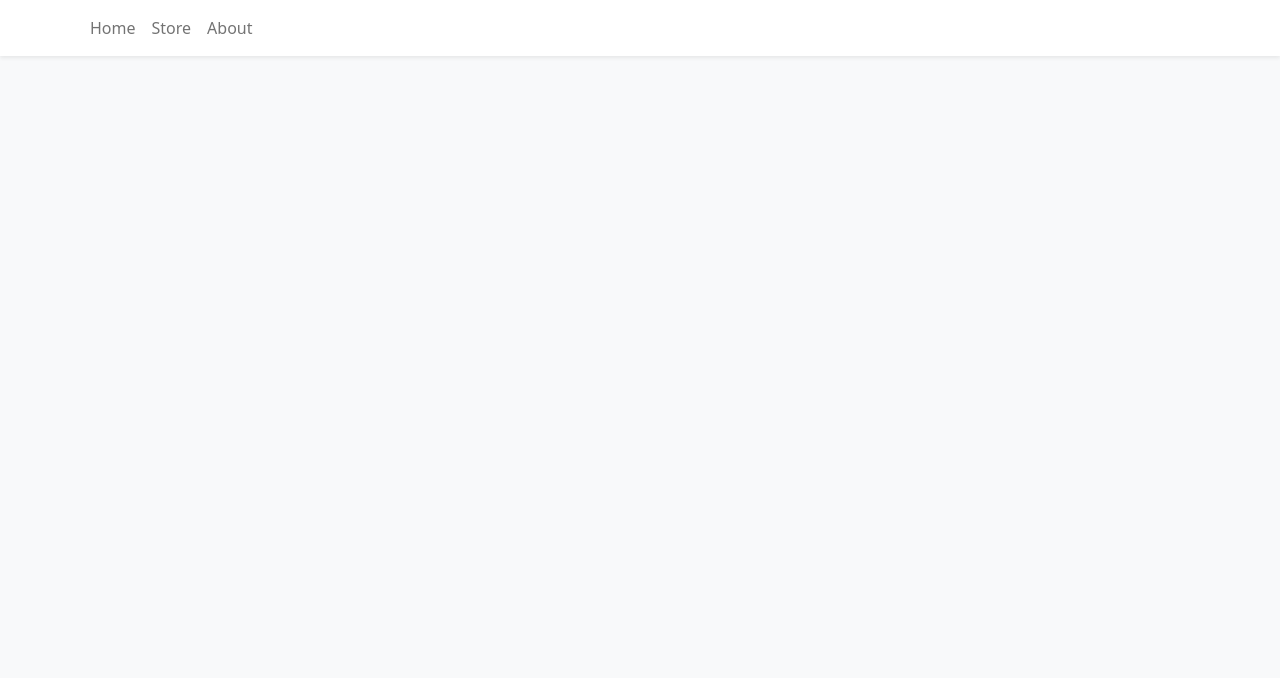
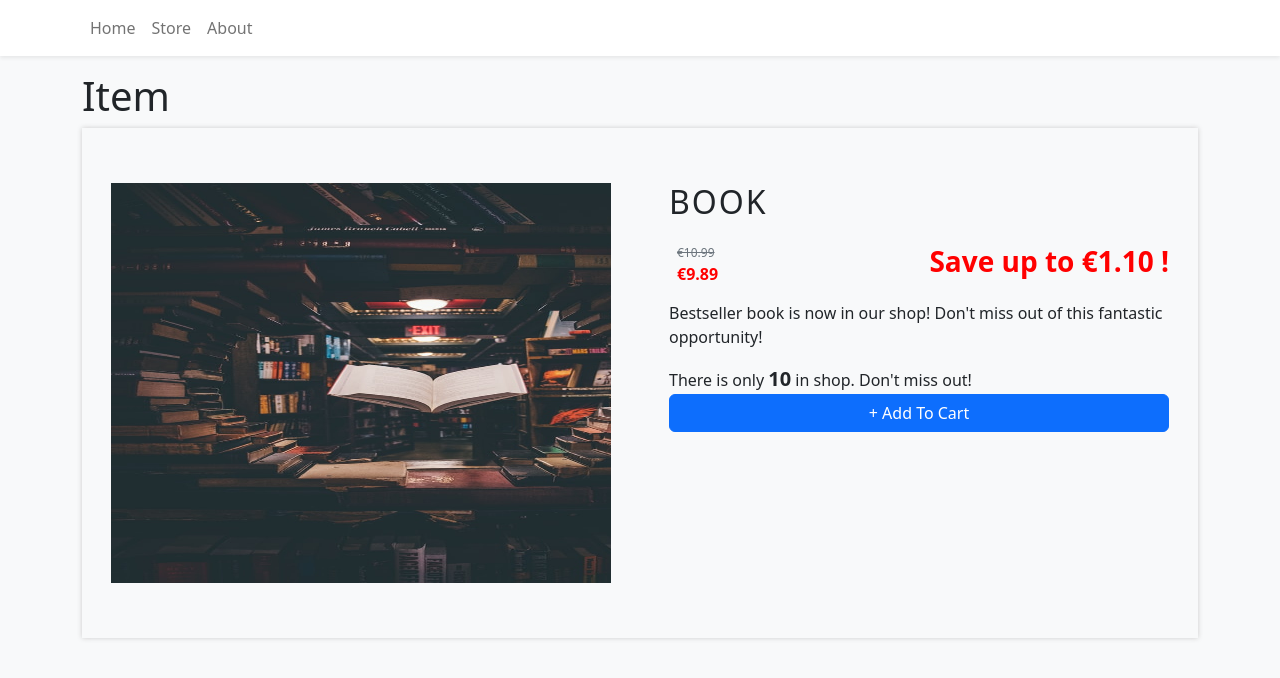
Before and after one commit to Marius456/eshop, a React (Create React App) app: page /item/1 in a window 1280 px wide. Before the commit this address had no page. Shown: the top 678 px of the page. Built offline with nearby package versions, Linux system fonts and the light colour scheme.

Commit message:
added item detail page

```diff
--- a/src/App.js
+++ b/src/App.js
@@ -5,7 +5,7 @@ import { Store } from "./pages/Store"
 import { About } from "./pages/About"
 import { Navbar } from "./components/Navbar"
 import { ShoppingCartProvider } from "./context/ShoppingCartContext"
-import { Item } from "./pages/Item"
+import { ItemDetail } from "./pages/ItemDetail"
 
 function App() {
   return (
@@ -15,7 +15,7 @@ function App() {
         <Routes>
           <Route path="/" element={<Home />}/>
           <Route path="/store" element={<Store />}/>
-          <Route path="/item" element={<Item />}/>
+          <Route path="/item/:id" element={<ItemDetail />}/>
           <Route path="/about" element={<About />}/>
         </Routes>
       </Container>
--- a/src/components/CartItem.js
+++ b/src/components/CartItem.js
@@ -1,4 +1,5 @@
-import { Button, Stack } from "react-bootstrap";
+import { Button, Nav, Stack } from "react-bootstrap";
+import { NavLink } from "react-router-dom";
 import { useShoppingCart } from "../context/ShoppingCartContext";
 import { getItem } from "../services/ItemService";
 import { formatCurrency } from "../utilities/formatCurrency";
@@ -10,10 +11,12 @@ export function CartItem({id, quantity}){
 
     return (
         <Stack direction="horizontal" gap={2} className="d-flex align-items-center">
-            <img
-                src={item.imgUrl}
-                style={{ width: "125px", height: "75px", objectFit: "cover"}}
-            />
+            <Nav.Link to={"/item/"+ id} as={NavLink}>
+                <img
+                    src={item.imgUrl}
+                    style={{ width: "125px", height: "75px", objectFit: "cover"}}
+                />
+            </Nav.Link>
             <div className="me-auto">
                 <div>
                     {item.name} {quantity > 1 && ( <span className="text-muted" style={{fontSize: ".65rem"}}>x{quantity}</span>)}
@@ -23,7 +26,7 @@ export function CartItem({id, quantity}){
                 </div>
             </div>
             <div>
-              {formatCurrency(item.price * (100 - item.discount) / 100 * quantity)}
+                {formatCurrency(item.price * (100 - item.discount) / 100 * quantity)}
             </div>
             <Button variant="outline-danger" size="sm" onClick={() => removeFromCart(item.id)}>&times;</Button>
         </Stack>
--- a/src/components/StoreItem.js
+++ b/src/components/StoreItem.js
@@ -1,15 +1,12 @@
-import { Button, Card, Nav, Stack } from "react-bootstrap";
+import { Card, Nav, Stack } from "react-bootstrap";
 import { NavLink } from "react-router-dom"
-import { useShoppingCart } from "../context/ShoppingCartContext";
 import { formatCurrency } from "../utilities/formatCurrency";
 
 export function StoreItem({ id, name, price, discount, imgUrl}){
-    const { getItemQuantity, increaseCartQuantity, decreaseCartQuantity, removeFromCart} = useShoppingCart()
-    const quantity = getItemQuantity(id)
      return (
 
      <Card className="h-100">
-        <Nav.Link to="/item/{id}" as={NavLink}>
+        <Nav.Link to={"/item/"+ id} as={NavLink}>
             <Card.Img
                 variant="top"
                 src={imgUrl}
@@ -38,26 +35,12 @@ export function StoreItem({ id, name, price, discount, imgUrl}){
                 {discount !== 0 ? (
                 <Stack direction="horizontal">
                     <div >
-                        <div className="ms-2 text-muted" style={{fontSize: ".75rem"}}>{formatCurrency(price)}</div>
+                        <div className="ms-2 text-muted" style={{fontSize: ".75rem", textDecoration: 'line-through'}}>{formatCurrency(price)}</div>
                         <div className="ms-2" style={{ color: "red"}}>{formatCurrency(price * (100 - discount) / 100)}</div>
                     </div>
                 </Stack>
                 ) : <div className="ms-2 text-muted ">{formatCurrency(price)}</div>}
             </Card.Title>
-            <div className="mt-auto">
-                {quantity === 0 ? (
-                    <Button className="w-100" onClick={() => increaseCartQuantity(id)}> + Add To Cart</Button>
-                ) : <div className="d-flex align-items-center flex-column" style={{ gap: ".5rem"}}>
-                        <div className="d-flex align-items-center justify-content-center" style={{ gap: ".5rem"}}>
-                            <Button onClick={() => decreaseCartQuantity(id)}>-</Button>
-                            <div>
-                                <span className="fs-3"> {quantity}</span> in cart
-                            </div>
-                            <Button onClick={() => increaseCartQuantity(id)}>+</Button>
-                        </div>
-                        <Button variant="danger" size="sm" onClick={() => removeFromCart(id)}>Remove</Button>
-                    </div>}
-            </div>
         </Card.Body>
      </Card>
      )
--- a/src/data/items.json
+++ b/src/data/items.json
@@ -2,28 +2,36 @@
     {
       "id": 1,
       "name": "Book",
+      "description": "Bestseller book is now in our shop! Don't miss out of this fantastic opportunity!",
       "price": 10.99,
+      "count": 10,
       "discount": 10,
       "imgUrl": "/imgs/book.jpg"
     },
     {
       "id": 2,
       "name": "Computer",
+      "description": "Bestseller computer is now in our shop! Don't miss out of this fantastic opportunity!",
       "price": 1199,
+      "count": 10,
       "discount": 25,
       "imgUrl": "/imgs/computer.jpg"
     },
     {
       "id": 3,
       "name": "Banana",
+      "description": "Bestseller banana is now in our shop! Don't miss out of this fantastic opportunity!",
       "price": 1.05,
+      "count": 10,
       "discount": 0,
       "imgUrl": "/imgs/banana.jpg"
     },
     {
       "id": 4,
       "name": "Car",
+      "description": "Bestseller car is now in our shop! Don't miss out of this fantastic opportunity!",
       "price": 14000,
+      "count": 10,
       "discount": 50,
       "imgUrl": "/imgs/car.jpg"
     }
--- a/src/pages/Item.js
+++ /dev/null
@@ -1,62 +0,0 @@
-import { Button, Card, Stack } from "react-bootstrap";
-import { useShoppingCart } from "../context/ShoppingCartContext";
-import { formatCurrency } from "../utilities/formatCurrency";
-
-export function Item({ id, name, price, discount, imgUrl}){
-
-    const { getItemQuantity, increaseCartQuantity, decreaseCartQuantity, removeFromCart} = useShoppingCart()
-    const quantity = getItemQuantity(id)
-
-    return <><h1>Item page!</h1>
-    <Card className="h-100">
-        <Card.Img
-            variant="top"
-            src={imgUrl}
-            height="200px"
-            style={{objectFit: "cover"}}
-        />
-
-        {discount !== 0 && (
-         <div
-            className="rounded-circle bg-danger d-flex justify-content-center align-items-center"
-            style={{
-                color: "white",
-                width: "3rem",
-                height: "3rem",
-                position: "absolute",
-                up: 0,
-                left: 0,
-                transform: "translate(25%, 25%)"
-                }}>
-            {discount} %
-        </div>)}
-        <Card.Body className="d-flex flex-column">
-            <Card.Title className="d-flex justify-content-between align-items-baseline mb-4">
-                <span className="fs-2">{name}</span>
-                {discount !== 0 ? (
-                <Stack direction="horizontal">
-                    <div >
-                        <div className="ms-2 text-muted" style={{fontSize: ".75rem"}}>{formatCurrency(price)}</div>
-                        <div className="ms-2" style={{ color: "red"}}>{formatCurrency(price * (100 - discount) / 100)}</div>
-                    </div>
-                </Stack>
-                ) : <div className="ms-2 text-muted ">{formatCurrency(price)}</div>}
-            </Card.Title>
-            <div className="mt-auto">
-                {quantity === 0 ? (
-                    <Button className="w-100" onClick={() => increaseCartQuantity(id)}> + Add To Cart</Button>
-                ) : <div className="d-flex align-items-center flex-column" style={{ gap: ".5rem"}}>
-                        <div className="d-flex align-items-center justify-content-center" style={{ gap: ".5rem"}}>
-                            <Button onClick={() => decreaseCartQuantity(id)}>-</Button>
-                            <div>
-                                <span className="fs-3"> {quantity}</span> in cart
-                            </div>
-                            <Button onClick={() => increaseCartQuantity(id)}>+</Button>
-                        </div>
-                        <Button variant="danger" size="sm" onClick={() => removeFromCart(id)}>Remove</Button>
-                    </div>}
-            </div>
-        </Card.Body>
-     </Card>
-    </>
-}
--- /dev/null
+++ b/src/pages/ItemDetail.css
@@ -0,0 +1,47 @@
+.details{
+    box-sizing: border-box;
+    max-width: 1200px;
+     width: 100%;
+    box-shadow: 0 0 5px #ccc;
+
+    display: flex;
+    justify-content: space-around;
+    flex-wrap: wrap;
+    padding: 30px 0;
+}
+.details .big-img{
+    max-width: 500px;
+    min-width: 290px;
+    overflow: hidden;
+    margin: 25px;
+}
+
+.big-img{
+    width: 100%;
+    height: 100%;
+    max-height: 400px;
+    display: flex;
+    object-fit: cover;
+}
+
+.details .box{
+    max-width: 500px;
+    min-width: 290px;
+    margin: 25px;
+}
+
+.box .row{
+    display: flex;
+    justify-content: space-between;
+    margin-bottom: 15px;
+}
+
+.box .row h2{
+    text-transform: uppercase;
+    letter-spacing: 2px;
+}
+
+.box p{
+    line-height: 1.5;
+    margin: 15px 0;
+}
--- /dev/null
+++ b/src/pages/ItemDetail.js
@@ -0,0 +1,62 @@
+import { Button, Stack } from "react-bootstrap";
+import { useParams } from "react-router-dom";
+import { useShoppingCart } from "../context/ShoppingCartContext";
+import { getItem } from "../services/ItemService";
+import { formatCurrency } from "../utilities/formatCurrency";
+
+import './ItemDetail.css';
+
+export function ItemDetail(){
+    const { getItemQuantity, increaseCartQuantity, decreaseCartQuantity, removeFromCart} = useShoppingCart()
+    const { id } = useParams();
+    const item = getItem(Number(id))
+    if (item == null) return null
+    const quantity = getItemQuantity(item.id)
+
+    return <><h1>Item</h1>
+        <div className="details">
+            <div className="big-img">
+                <img src={item.imgUrl} alt=""/>
+            </div>
+
+            <div className="box">
+                <div className="row">
+                    <h2>{item.name}</h2>
+                </div>
+
+                {item.discount !== 0 ? (
+                <Stack direction="horizontal">
+                    <div className="me-auto">
+                        <div className="ms-2 text-muted" style={{fontSize: ".75rem", textDecoration: 'line-through'}}>{formatCurrency(item.price)}</div>
+                        <div className="ms-2" style={{ color: "red", fontWeight: 'bold'}}>{formatCurrency(item.price * (100 - item.discount) / 100)}</div>
+                    </div>
+                    <div>
+                        <h3 style={{ color: "red", fontWeight: 'bold'}}>Save up to {formatCurrency(item.price - item.price * (100 - item.discount) / 100)} !</h3>
+                    </div>
+                </Stack>
+                ) : <div className="ms-2 text-muted ">{formatCurrency(item.price)}</div>}
+
+                <p>{item.description}</p>
+
+                <div>
+                    There is only  <span className="fs-5" style={{fontWeight: 'bold'}}> {item.count}</span> in shop. Don't miss out!
+                </div>
+
+                <div className="mt-auto">
+                    {quantity === 0 ? (
+                        <Button className="w-100" onClick={() => increaseCartQuantity(item.id)}> + Add To Cart</Button>
+                    ) : <div className="d-flex align-items-center flex-column" style={{ gap: ".5rem"}}>
+                            <div className="d-flex align-items-center justify-content-center" style={{ gap: ".5rem"}}>
+                                <Button onClick={() => decreaseCartQuantity(item.id)}>-</Button>
+                                <div>
+                                    <span className="fs-3"> {quantity}</span> in cart
+                                </div>
+                                <Button onClick={() => increaseCartQuantity(item.id)}>+</Button>
+                            </div>
+                            <Button variant="danger" size="sm" onClick={() => removeFromCart(item.id)}>Remove</Button>
+                        </div>}
+                </div>
+            </div>
+        </div>
+    </>
+}
```
